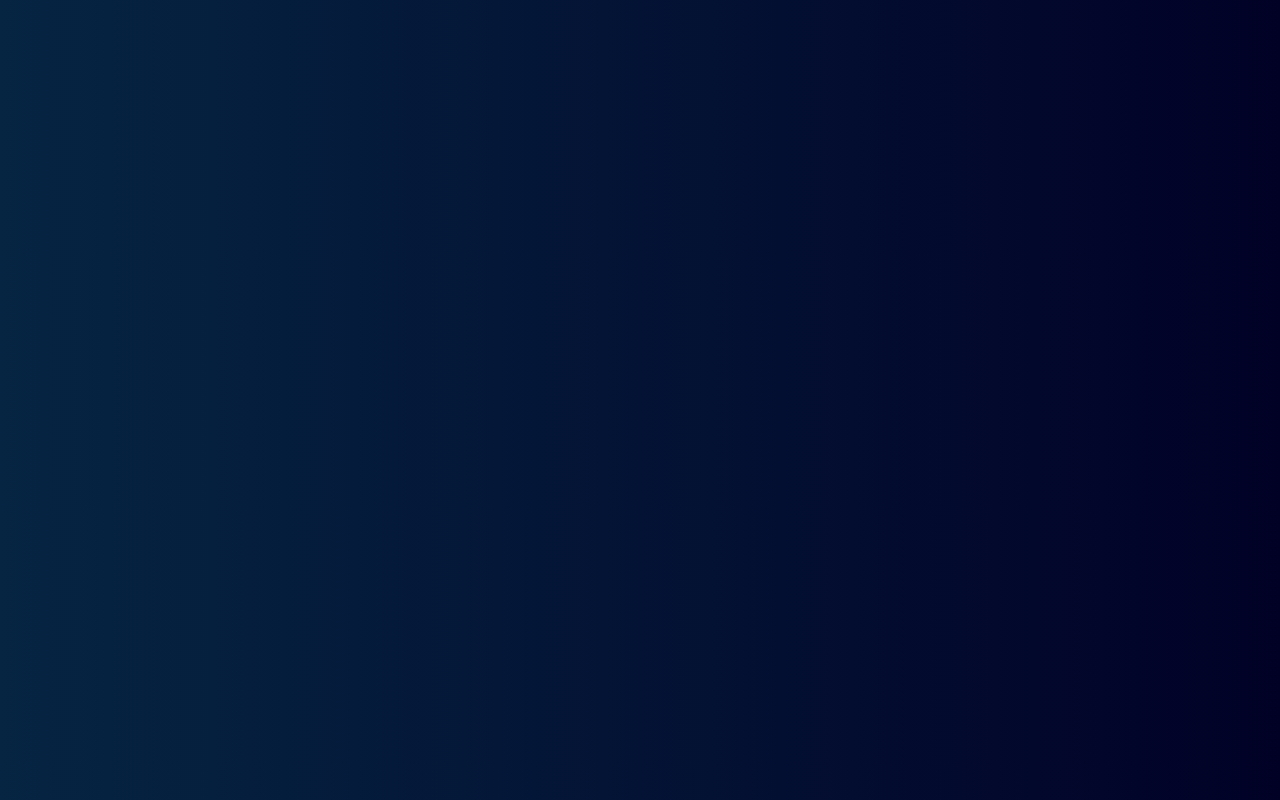
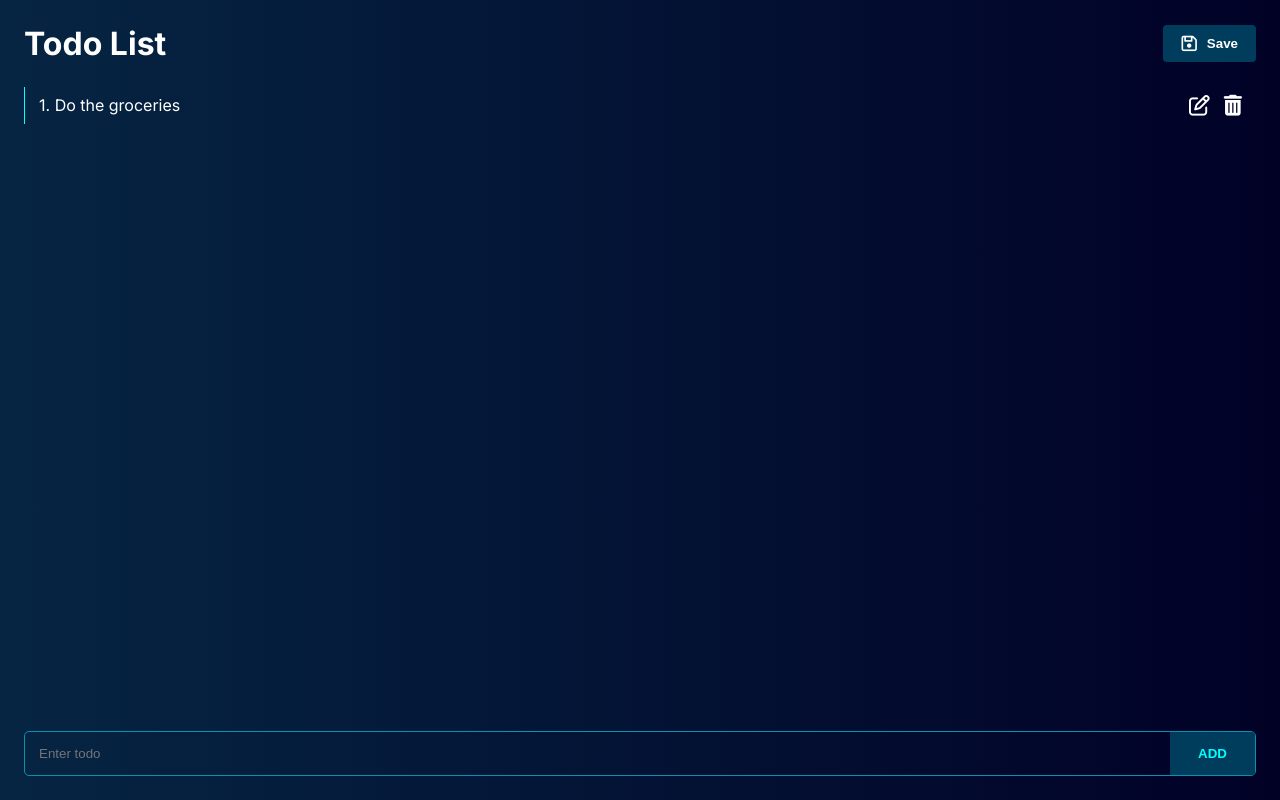
Before and after one commit to javigong/sveltekit-fullstack-todo-crud, a SvelteKit app: page /dashboard in a window 1280 px wide. Built offline with nearby package versions, Linux system fonts and the light colour scheme.

Commit message:
Add todolist

```diff
--- a/src/routes/dashboard/+page.svelte
+++ b/src/routes/dashboard/+page.svelte
@@ -0,0 +1,161 @@
+<script lang="ts">
+  let todoList = ['Do the groceries']
+  let currTodo = ''
+  let error = false
+
+  function addTodo() {
+    if (!currTodo) {
+      error = true
+    } else {
+      todoList = [...todoList, currTodo]
+      currTodo = ''
+    }
+  }
+
+  function editTodo(index: number) {
+    let newTodoList = todoList.filter((val, i) => i !== index)
+    currTodo = todoList[index]
+    todoList = newTodoList
+  }
+
+  function removeTodo(index: number) {}
+</script>
+
+<div class="mainContainer">
+  <div class="headerContainer">
+    <h1>Todo List</h1>
+    <button>
+      <i class="fa-regular fa-floppy-disk"></i>
+      <p>Save</p>
+    </button>
+  </div>
+
+  <main>
+    {#each todoList as todo, index}
+      <div class="todo">
+        <p>
+          {index + 1}. {todo}
+        </p>
+        <div class="actions">
+          <i
+            on:click={() => editTodo(index)}
+            class="fa-regular fa-pen-to-square"
+          ></i>
+          <i class="fa-solid fa-trash-can"></i>
+        </div>
+      </div>
+    {/each}
+  </main>
+
+  <div class={'enterTodo ' + (error ? 'errorBorder' : '')}>
+    <input bind:value={currTodo} type="text" placeholder="Enter todo" />
+    <button on:click={addTodo}>ADD</button>
+  </div>
+</div>
+
+<style>
+  .mainContainer {
+    display: flex;
+    flex-direction: column;
+    min-height: 100vh;
+    gap: 24px;
+    padding: 24px;
+    width: 100%;
+    min-width: 1000px;
+    margin: 0 auto;
+  }
+
+  .headerContainer {
+    display: flex;
+    align-items: center;
+    justify-content: space-between;
+  }
+
+  .headerContainer button {
+    background-color: #003c5b;
+    color: white;
+    padding: 10px 18px;
+    border: none;
+    border-radius: 4px;
+    font-weight: 700;
+    display: flex;
+    align-items: center;
+    gap: 10px;
+    cursor: pointer;
+  }
+
+  .headerContainer button i {
+    font-size: 1.1rem;
+  }
+
+  .headerContainer button:hover {
+    opacity: 0.7;
+  }
+
+  main {
+    display: flex;
+    flex-direction: column;
+    gap: 8px;
+    flex: 1;
+  }
+
+  .todo {
+    border-left: 1px solid cyan;
+    padding: 8px 14px;
+    display: flex;
+    align-items: center;
+    justify-content: space-between;
+  }
+
+  .actions {
+    display: flex;
+    align-items: center;
+    gap: 14px;
+    font-size: 1.3rem;
+  }
+
+  .actions i {
+    cursor: pointer;
+  }
+
+  .actions i:hover {
+    color: coral;
+  }
+
+  .enterTodo {
+    display: flex;
+    align-items: stretch;
+    border: 1px solid #0891b2;
+    border-radius: 5px;
+    overflow: hidden;
+  }
+
+  .errorBorder {
+    border-color: coral !important;
+  }
+
+  .enterTodo input {
+    background-color: transparent;
+    border: none;
+    padding: 14px;
+    color: white;
+    flex: 1;
+  }
+
+  .enterTodo input:focus {
+    outline: none;
+  }
+
+  .enterTodo button {
+    padding: 0 28px;
+    background-color: #003c5b;
+    border: none;
+    color: cyan;
+    font-weight: 600;
+    cursor: pointer;
+  }
+
+  .enterTodo button:hover {
+    background-color: transparent;
+  }
+</style>
```
